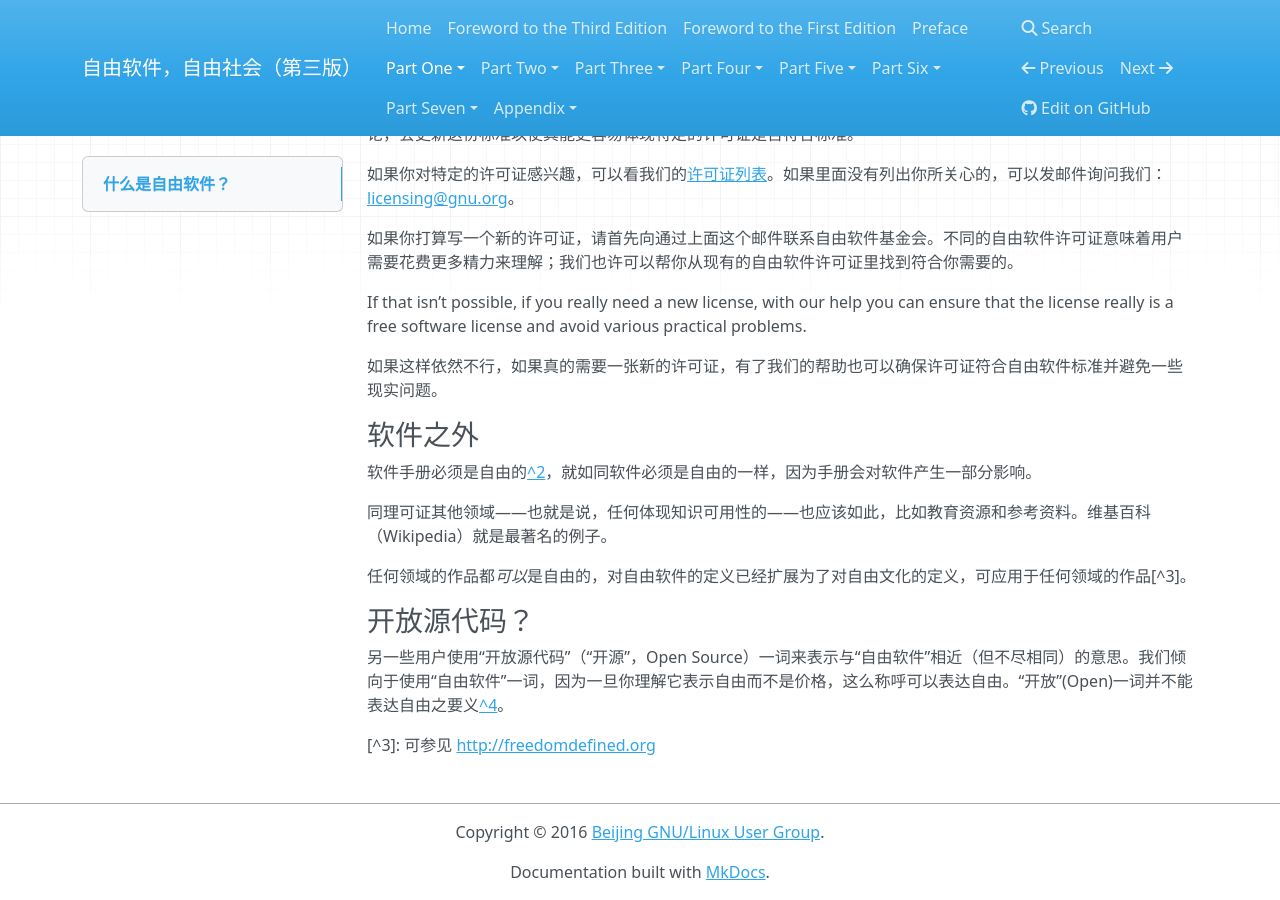
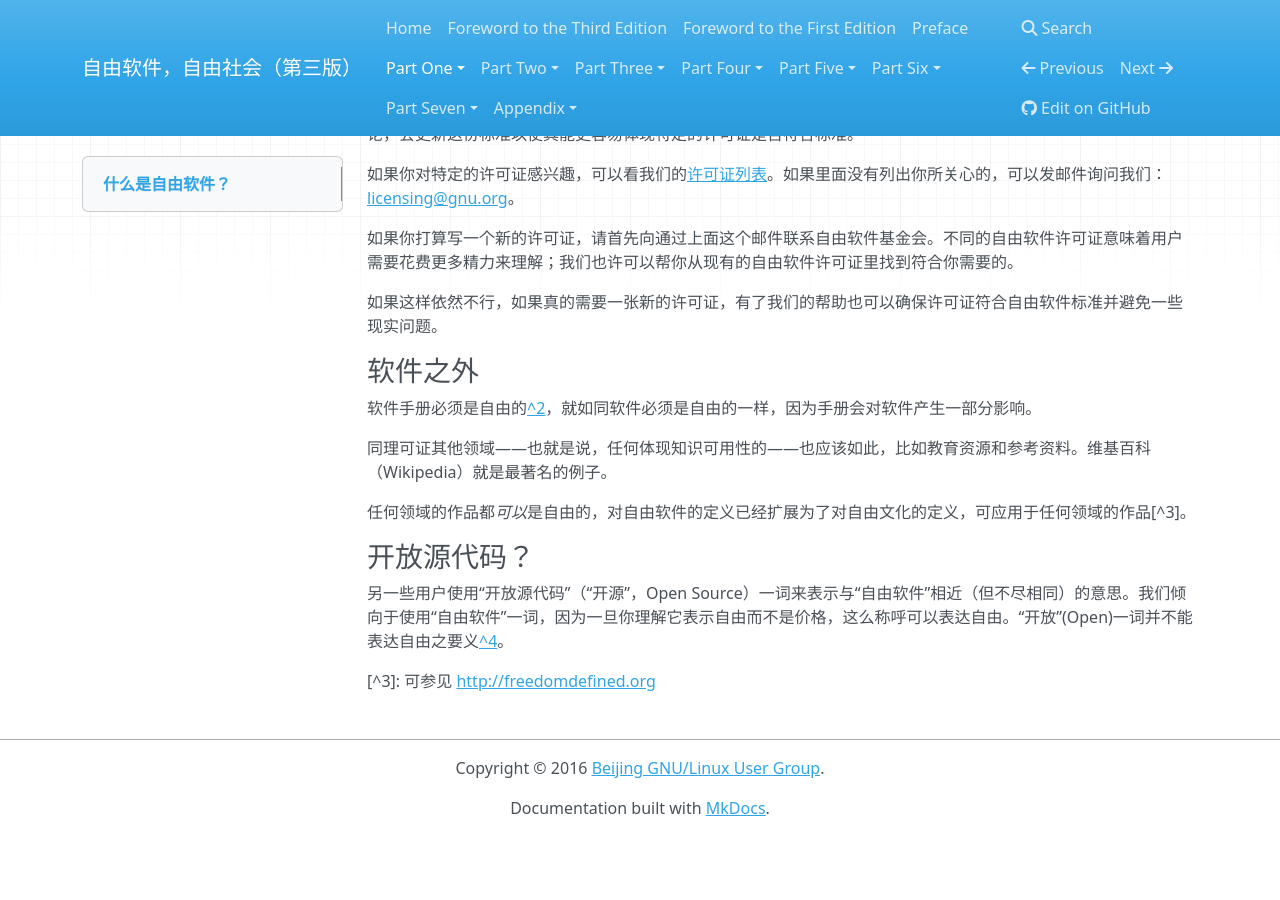
Before and after one commit to beijinglug/fsfs-zh, an MkDocs documentation site: the page built from docs/free-sw.md, in a window 1280 px wide and 900 px high, scrolled down 2834 px. Built offline with MkDocs 1.6.1, drawn with Linux system fonts in a browser that asks for light colours; nearby versions of some CDN libraries; old or Windows-style settings are respelled for this version of MkDocs; after the commit the page ends 3670 px from its top, so only the background shows below that.

Commit message:
Update free-sw.md

```diff
--- a/docs/free-sw.md
+++ b/docs/free-sw.md
@@ -83,10 +83,6 @@
 
 如果你打算写一个新的许可证，请首先向通过上面这个邮件联系自由软件基金会。不同的自由软件许可证意味着用户需要花费更多精力来理解；我们也许可以帮你从现有的自由软件许可证里找到符合你需要的。
 
-If that isn’t possible, if you really need a new license, with our help
-you can ensure that the license really is a free software license and
-avoid various practical problems.
-
 如果这样依然不行，如果真的需要一张新的许可证，有了我们的帮助也可以确保许可证符合自由软件标准并避免一些现实问题。
 
 ### 软件之外
```
